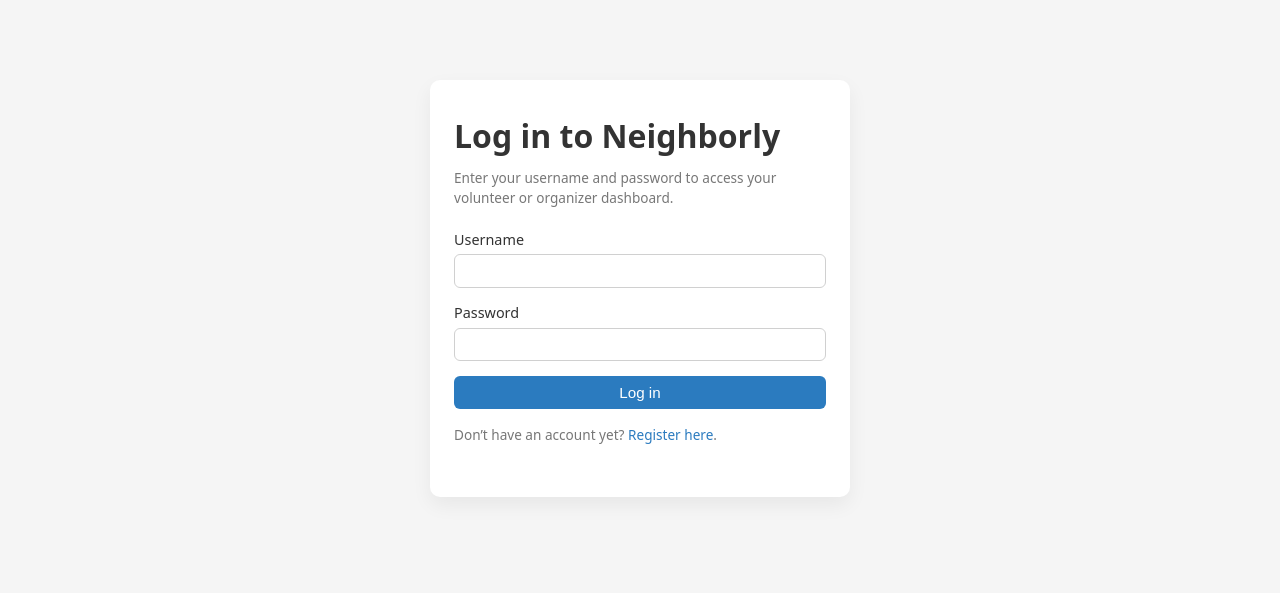
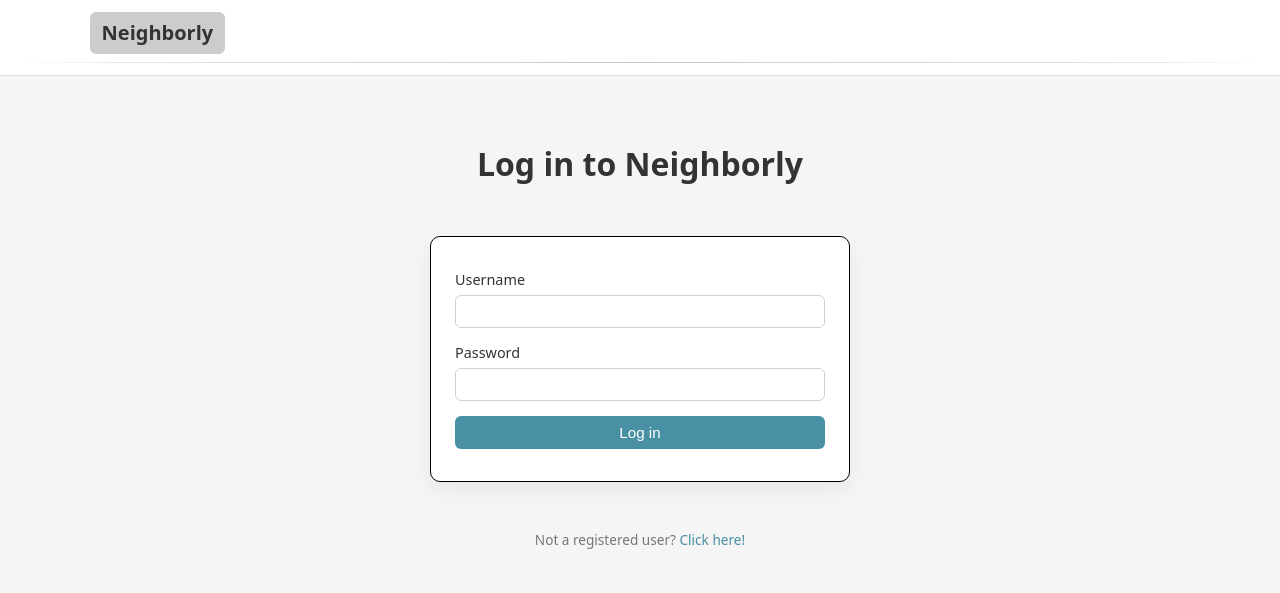
Before and after one commit to amrosner/neighborly, a PHP site: page /pages/login.php in a window 1280 px wide. Shown: the top 593 px of the page. Run offline with PHP 8.4, Linux system fonts and the light colour scheme.

Commit message:
Add authentication pages and top bar layout
- Implemented login and registration pages with form fields.
- Added top bar for navigation with conditional rendering based on authentication state.
- Enhanced CSS for improved layout and styling of authentication components.
- Introduced JavaScript to manage organization-specific fields dynamically.

```diff
--- a/pages/base.php
+++ b/pages/base.php
@@ -2,6 +2,7 @@
 // pages/base.php
 $pageTitle = $pageTitle ?? "Neighborly";
 $content   = $content ?? "";
+$authPage  = $authPage ?? false;
 ?>
 
 <!DOCTYPE html>
@@ -14,10 +15,24 @@ $content   = $content ?? "";
     <link rel="stylesheet" href="/static/css/style.css">
 </head>
 
+    <!--TOP BAR -->
+    <header class="<?php echo $authPage ? 'topbar-auth' : 'topbar'; ?>">
+        <div class="topbar-inner">
+            <div class="topbar-logo">Neighborly</div>
+
+            <?php if (!$authPage): ?>
+                <nav class="topbar-nav">
+                    <!-- Navigation to be added -->
+                </nav>
+            <?php endif; ?>
+        </div>
+    </header>
+
 <body>
     <main class="page">
         <?php echo $content; ?>
     </main>
+    <script src="/static/js/main.js"></script>
 
 </body>
 </html>
--- a/pages/login.php
+++ b/pages/login.php
@@ -1,15 +1,12 @@
 <?php
 // pages/login.php
 $pageTitle = "Neighborly - Login";
+$authPage  = true;
 
 ob_start();
 ?>
-
+<h1 style="text-align:center;">Log in to Neighborly</h1>
 <div class="auth-box">
-    <h1>Log in to Neighborly</h1>
-    <p class="helper">
-        Enter your username and password to access your volunteer or organizer dashboard.
-    </p>
 
     <form method="post" action="login.php">
         <div class="form-group">
@@ -37,11 +34,12 @@ ob_start();
         <button type="submit" class="btn btn-full">Log in</button>
     </form>
 
-    <p class="helper" style="margin-top: 1rem;">
-        Don’t have an account yet?
-        <a href="register.php">Register here</a>.
-    </p>
 </div>
+
+<p class="helper" style="text-align:center; margin-top: 1rem;">
+    Not a registered user?
+    <a href="register.php">Click here!</a>
+</p>
 
 <?php
 $content = ob_get_clean();
--- a/static/css/style.css
+++ b/static/css/style.css
@@ -6,7 +6,7 @@
     --color-surface: #FFFFFF;
     --color-text:    #333333;
     --color-muted:   #777777;
-    --color-link:    #2B7BBF;
+    --color-link:    #4A90A4;
     --color-link-hover: #205B8C;
 }
 
@@ -87,12 +87,21 @@ small,
     padding: 2rem 1.5rem;
     background: var(--color-surface);
     border-radius: 10px;
+    border: 1px solid #000000;
     box-shadow: 0 8px 20px rgba(0, 0, 0, 0.06);
 }
 
-/* Title + description */
+/* TITLE + description */
 .auth-box h1 {
     margin-bottom: 0.5rem;
+}
+
+/* Hidden ORG Fields */
+.org-extra {
+    margin-top: 0.75rem;
+    padding-top: 0.75rem;
+    border-top: 1px solid #e0e0e0;
+    display: none;
 }
 
 .auth-box p.helper {
@@ -112,7 +121,10 @@ small,
     margin-bottom: 0.25rem;
 }
 
-.form-group input {
+.form-group input[type="text"],
+.form-group input[type="password"],
+.form-group input[type="email"],
+.form-group input[type="tel"] {
     width: 100%;
     padding: 0.45rem 0.6rem;
     border-radius: 6px;
@@ -141,3 +153,85 @@ small,
     width: 100%;
     text-align: center;
 }
+
+.checkbox-row {
+    display: flex;
+    align-items: center;
+    gap: 0.5rem;
+    padding: 0.25rem 0;
+}
+
+.checkbox-row label {
+    display: inline;
+    margin: 0;
+}
+
+.checkbox-row input[type="checkbox"] {
+    width: auto;
+    margin: 0;
+}
+
+/*************** Top Bar ***************/
+
+.topbar,
+.topbar-auth {
+    background: var(--color-surface);
+    border-bottom: 1px solid #e0e0e0;
+    padding: 0.75rem 1rem;
+    margin-bottom: 2rem;
+}
+
+.topbar-inner {
+    max-width: 1100px;
+    margin: 0 auto;
+    display: flex;
+    align-items: center;
+    justify-content: space-between;
+}
+
+/* LOGO */
+.topbar-logo {
+    font-size: 1.25rem;
+    font-weight: 700;
+    color: var(--color-text);
+    background: #ccc;
+    border: 2px solid #ccc;
+    padding: 0.25rem 0.6rem;
+    border-radius: 6px;
+}
+
+/* NAVIGATION */
+.topbar-nav a {
+    margin-left: 1rem;
+    text-decoration: none;
+    color: var(--color-link);
+    font-weight: 500;
+}
+
+.topbar-nav a:hover {
+    color: var(--color-link-hover);
+}
+
+/* LOGIN PAGE TOP BAR */
+.topbar-auth .topbar-inner {
+    justify-content: space-between;
+}
+
+/* LINE UNDER THE TOP BAR */
+.topbar::after,
+.topbar-auth::after {
+    content: "";
+    display: block;
+    height: 1px;
+    background: #d0d0d0;
+    width: 100%;
+    margin-top: 0.5rem;
+        background: linear-gradient(
+            to right,
+            rgba(0, 0, 0, 0) 0%,
+            rgba(0, 0, 0, 0.1) 10%,
+            rgba(0, 0, 0, 0.22) 50%,
+            rgba(0, 0, 0, 0.1) 90%,
+            rgba(0, 0, 0, 0) 100%
+        );
+}
--- a/static/js/main.js
+++ b/static/js/main.js
@@ -1,4 +1,29 @@
 // static/js/main.js
-// Placeholder
 
-console.log("Neighborly frontend loaded.");
+document.addEventListener("DOMContentLoaded", () => {
+    const orgCheckbox = document.getElementById("is_organization");
+    const orgFields   = document.getElementById("org-fields");
+
+    if (!orgCheckbox || !orgFields) return;
+
+    const orgName  = document.getElementById("org_name");
+    const orgEmail = document.getElementById("org_email");
+    const orgPhone = document.getElementById("org_phone");
+
+    function updateOrgFields() {
+        const checked = orgCheckbox.checked;
+
+        // Show/hide section
+        orgFields.style.display = checked ? "block" : "none";
+
+        // Toggle required attributes
+        if (orgName)  orgName.required  = checked;
+        if (orgEmail) orgEmail.required = checked;
+        if (orgPhone) orgPhone.required = checked;
+    }
+    // Initial update on page load
+    updateOrgFields();
+
+    // Update when checkbox is checked/unchecked
+    orgCheckbox.addEventListener("change", updateOrgFields);
+});
```
Also changed, not shown: pages/register.php (+98 -0 lines).
